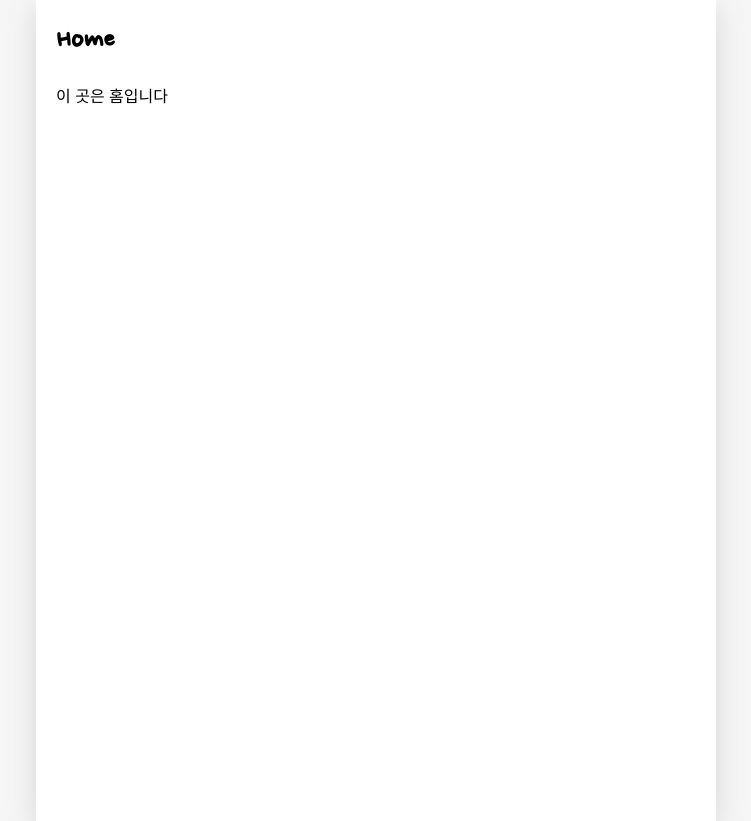
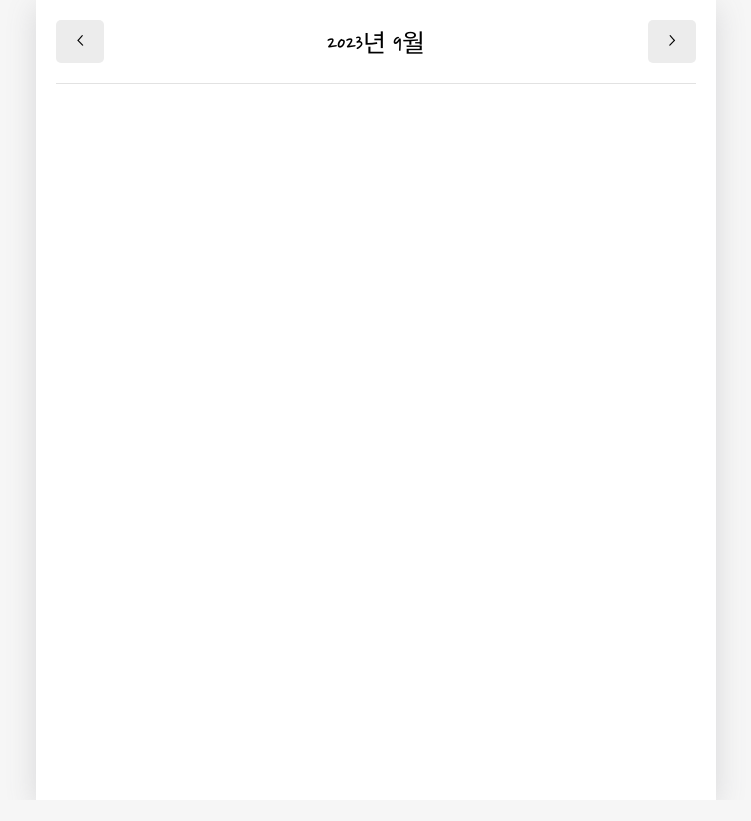
Before and after one commit to veryyounng/emotion_diary, a React (Create React App) app: page / in a window 1280 px wide. Shown: the whole page, without its empty margins (264-1015 px from the left). After the commit the page ends 800 px from the top, so only its background shows below. Built offline with nearby package versions, Linux system fonts and the light colour scheme; a web font is replaced by a local one.

Commit message:
일기날짜 설정 및 더미데이터 구축

```diff
--- a/src/App.js
+++ b/src/App.js
@@ -39,9 +39,44 @@ const reducer = (state, action)=>{
 export const DiaryStateContext = React.createContext();
 export const DiaryDispatchContext = React.createContext();
 
+const dummyData = [
+  {
+    id: 1,
+    emotion: 1,
+    content:"오늘의 일기 1번",
+    date: 1694165423912,
+  },
+  {
+    id: 2,
+    emotion: 2,
+    content:"오늘의 일기 2번",
+    date: 1694165423916,
+  },
+  {
+    id: 3,
+    emotion: 3,
+    content:"오늘의 일기 3번",
+    date: 1694165423917,
+  },
+  {
+    id: 4,
+    emotion: 4,
+    content:"오늘의 일기 4번",
+    date: 1694165423918,
+  },
+  {
+    id: 5,
+    emotion: 5,
+    content:"오늘의 일기 5번",
+    date: 1694165423919,
+  },
+];
+
 function App() {
 
-  const [data, dispatch] = useReducer(reducer, [])
+  const [data, dispatch] = useReducer(reducer, dummyData);
+  console.log(new Date().getTime());
+
   //create
   const dataId = useRef(0);
   const onCreate = (date, content, emotion) =>{
--- a/src/pages/Home.js
+++ b/src/pages/Home.js
@@ -1,8 +1,32 @@
+import { useContext, useState , usrState} from "react";
+import { DiaryStateContext } from "../App";
+
+import MyHeader from"./../components/MyHeader";
+import MyButton from "./../components/MyButton";
+
 const Home=()=>{
-    return <div>
-        <h1>Home</h1>
-        <p>이 곳은 홈입니다</p>
+    const diaryList = useContext(DiaryStateContext);
 
+    const [curDate, setCurDate] = useState(new Date());
+    const headText = `${curDate.getFullYear()}년 ${curDate.getMonth()+1}월`;
+
+    const increaseMonth = ()=>{
+        setCurDate(new Date(curDate.getFullYear(), curDate.getMonth()+1, curDate.getDate()));
+    };
+
+    const decreaseMonth = ()=>{
+        setCurDate(
+            new Date(curDate.getFullYear(), curDate.getMonth()-1, curDate.getDate())
+            );
+    };
+    return (
+    <div>
+        <MyHeader
+        headText={headText}
+        leftChild={<MyButton text={"<"} onClick={decreaseMonth} />}
+        rightChild={<MyButton text={">"} onClick={increaseMonth}/>}
+        />
     </div>
+    );
 };
 export default Home;
```
